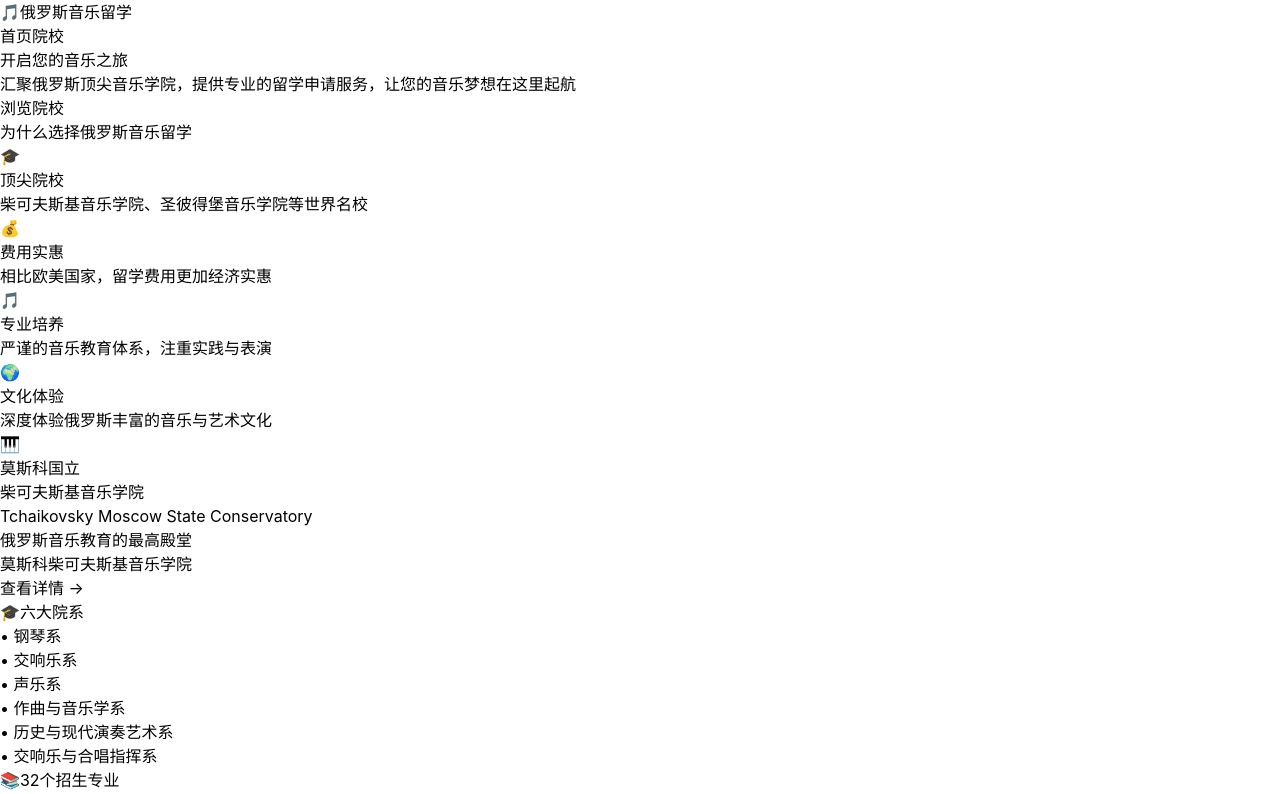
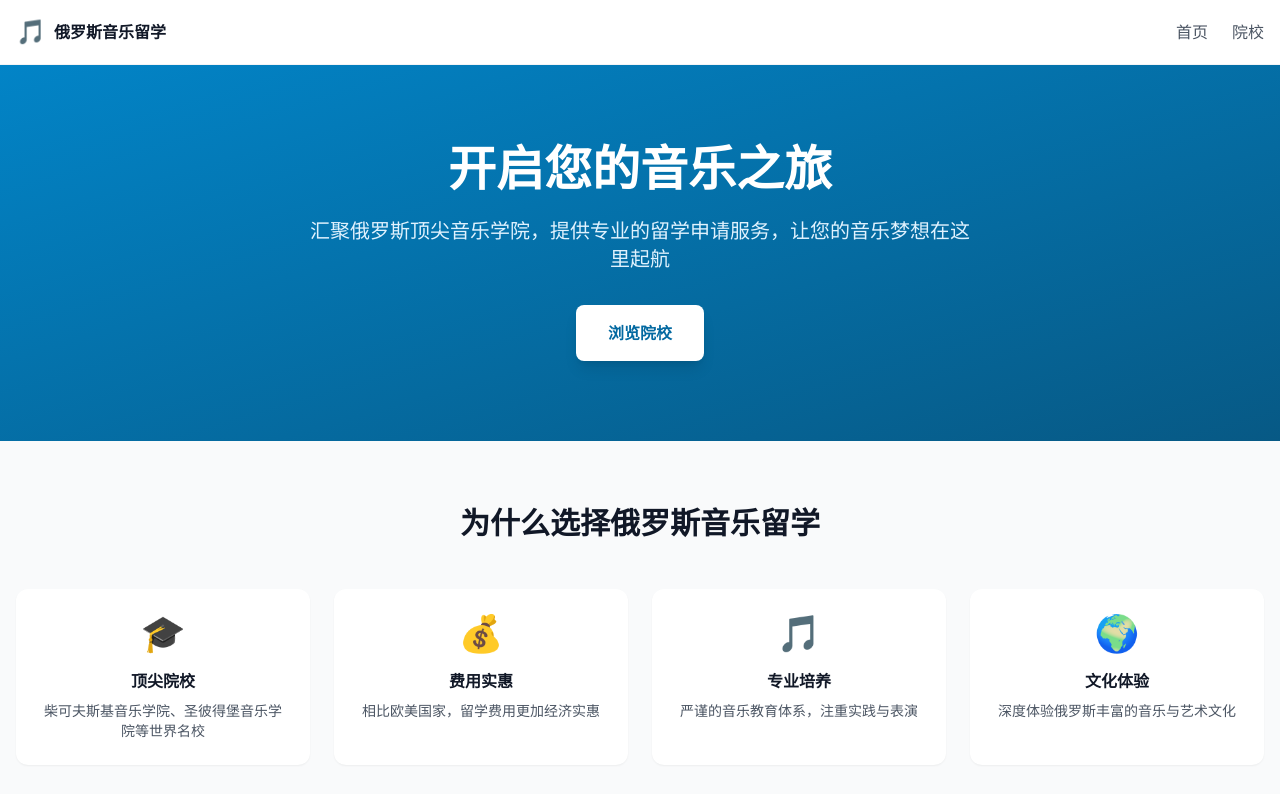
Before and after one commit to hanjinghong626-ctrl/russia-music-platform, a Next.js app: page / in a window 1280 px wide. Shown: the top 794 px of the page. Built offline with nearby package versions, Linux system fonts and the light colour scheme; no server answers.

Commit message:
fix: 添加缺失的配置文件

```diff
--- /dev/null
+++ b/postcss.config.js
@@ -0,0 +1,6 @@
+module.exports = {
+  plugins: {
+    tailwindcss: {},
+    autoprefixer: {},
+  },
+}
--- /dev/null
+++ b/tailwind.config.js
@@ -0,0 +1,26 @@
+/** @type {import('tailwindcss').Config} */
+module.exports = {
+  content: [
+    './app/**/*.{js,jsx}',
+    './components/**/*.{js,jsx}',
+  ],
+  theme: {
+    extend: {
+      colors: {
+        primary: {
+          50: '#f0f9ff',
+          100: '#e0f2fe',
+          200: '#bae6fd',
+          300: '#7dd3fc',
+          400: '#38bdf8',
+          500: '#0ea5e9',
+          600: '#0284c7',
+          700: '#0369a1',
+          800: '#075985',
+          900: '#0c4a6e',
+        },
+      },
+    },
+  },
+  plugins: [],
+}
```
